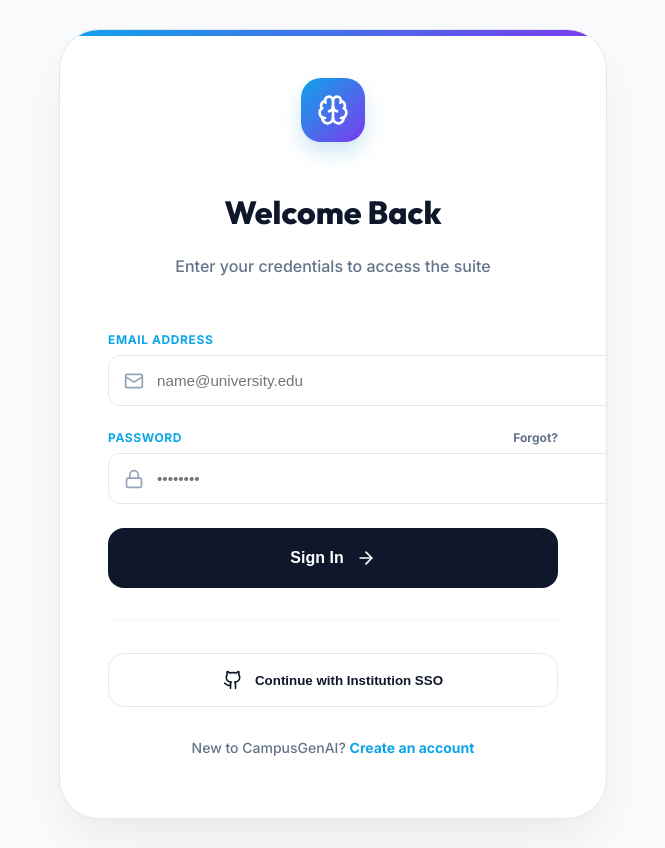
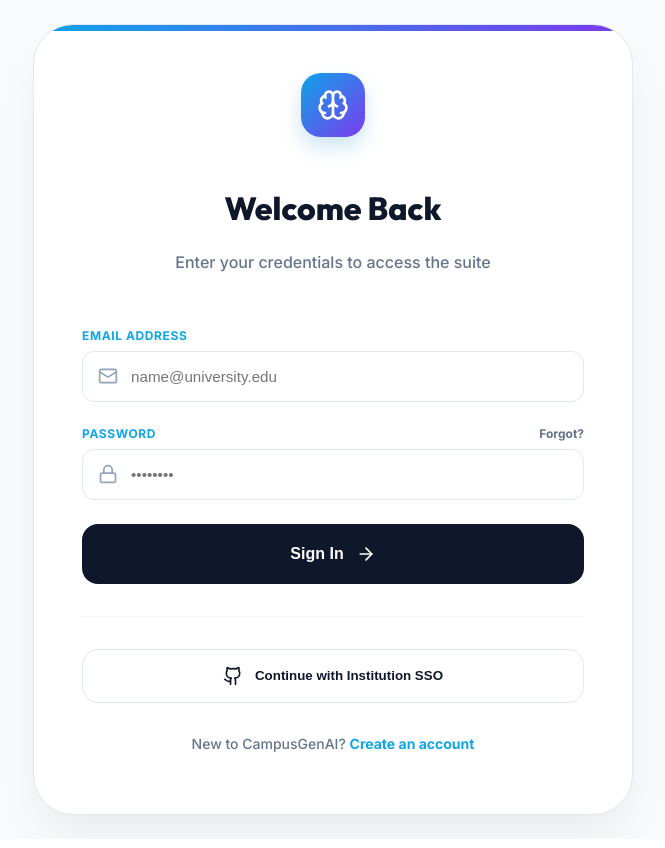
Before and after one commit to RiteshKumar2e/Generative-AI-for-Everyone, a React (Vite) app in the folder frontend/: page /login in a window 1280 px wide. Shown: the whole page, without its empty margins (307-972 px from the left). Built offline with nearby package versions, Linux system fonts and the light colour scheme.

Commit message:
Login page updated

```diff
--- a/frontend/src/index.css
+++ b/frontend/src/index.css
@@ -1,5 +1,11 @@
 @import url('https://fonts.googleapis.com/css2?family=Inter:wght@300;400;500;600;700&family=Outfit:wght@300;400;500;600;700;800&display=swap');
 @import './styles/Common.css';
+
+*,
+*::before,
+*::after {
+  box-sizing: border-box;
+}
 
 :root {
   --primary-50: #f0f9ff;
--- a/frontend/src/styles/Auth.css
+++ b/frontend/src/styles/Auth.css
@@ -11,7 +11,7 @@
 
 .auth-card {
     width: 100%;
-    max-width: 450px;
+    max-width: 600px;
     background: white;
     padding: 3rem;
     border-radius: 2.5rem;
@@ -125,12 +125,14 @@
     transition: all 0.2s;
     font-size: 0.95rem;
     color: var(--text-main);
+    box-sizing: border-box;
+    /* Explicitly set to prevent overflow */
 }
 
 .auth-input:focus {
     border-color: var(--primary-color);
-    background: white;
-    box-shadow: 0 0 0 4px rgba(14, 165, 233, 0.1);
+    background: #ffffff;
+    box-shadow: 0 0 0 4px rgba(14, 165, 233, 0.15);
 }
 
 .auth-input:focus+.input-icon {
```
